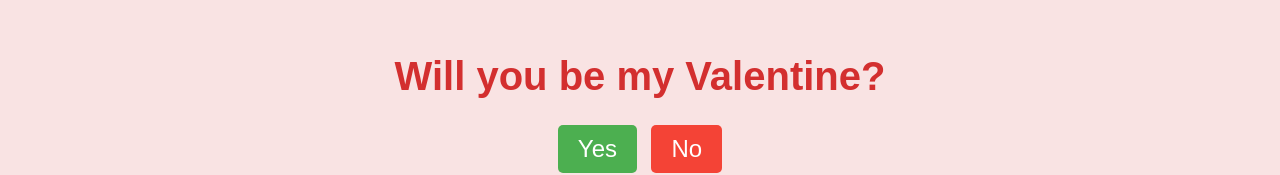
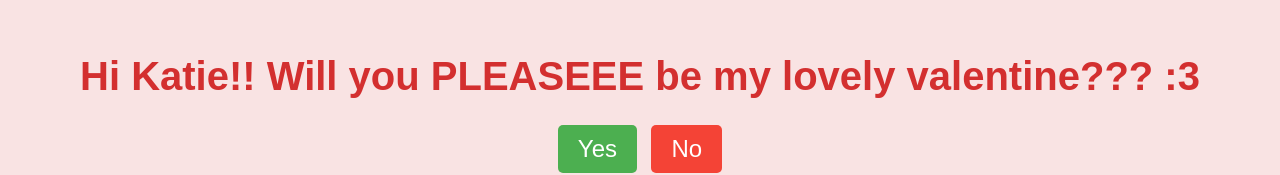
Before and after one commit to Nayth0/VALENTINE, a plain HTML site: page index.html in a window 1280 px wide. Shown: the part 138-313 px from the top of the page. Drawn offline with Linux system fonts and the light colour scheme; no server answers.

Commit message:
Update index.html

```diff
--- a/index.html
+++ b/index.html
@@ -3,12 +3,12 @@
 <head>
     <meta charset="UTF-8">
     <meta name="viewport" content="width=device-width, initial-scale=1.0">
-    <title>Will You Be My Valentine?</title>
+    <title>Hi Katie!! Will you PLEASEEE be my lovely valentine??? :3</title>
     <link rel="stylesheet" href="styles.css">
 </head>
 <body>
     <div class="container">
-        <h1>Will you be my Valentine?</h1>
+        <h1>Hi Katie!! Will you PLEASEEE be my lovely valentine??? :3</h1>
         <div class="buttons">
             <button class="yes-button" onclick="handleYesClick()">Yes</button>
             <button class="no-button" onclick="handleNoClick()">No</button>
```
